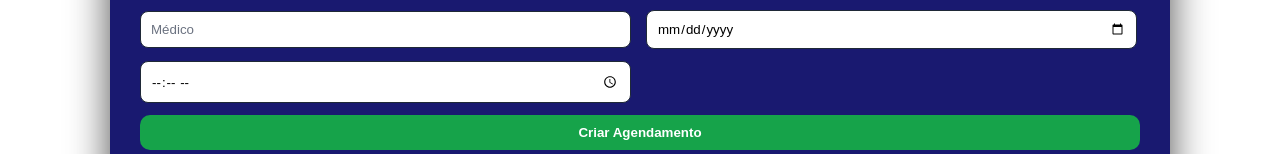
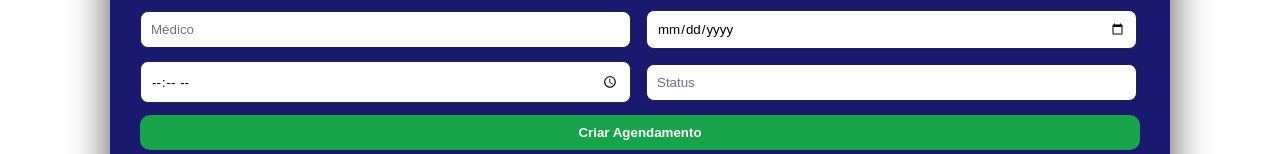
Before and after one commit to vitorsac13/clinica, a React (Vite) app in the folder frontend/: page /agendamento in a window 1280 px wide. Shown: the part 395-549 px from the top of the page. Built offline with nearby package versions, Linux system fonts and the light colour scheme; no server answers; sample sign-in values are in the browser's storage.

Commit message:
Fix campo Status page Agendamento

```diff
--- a/frontend/src/pages/agendamento/page.jsx
+++ b/frontend/src/pages/agendamento/page.jsx
@@ -154,6 +154,12 @@ export default function Agendamento() {
 			onChange={handleChange}
 			/>
 
+			<input
+			name="status"
+			placeholder="Status"
+			value={form.status}
+			onChange={handleChange}
+			/>
 			<button className={`${styles.btn} ${styles.adminBtn}`} type="submit">
 			{editingId ? "Atualizar Agendamento" : "Criar Agendamento"}
 			</button>
```
